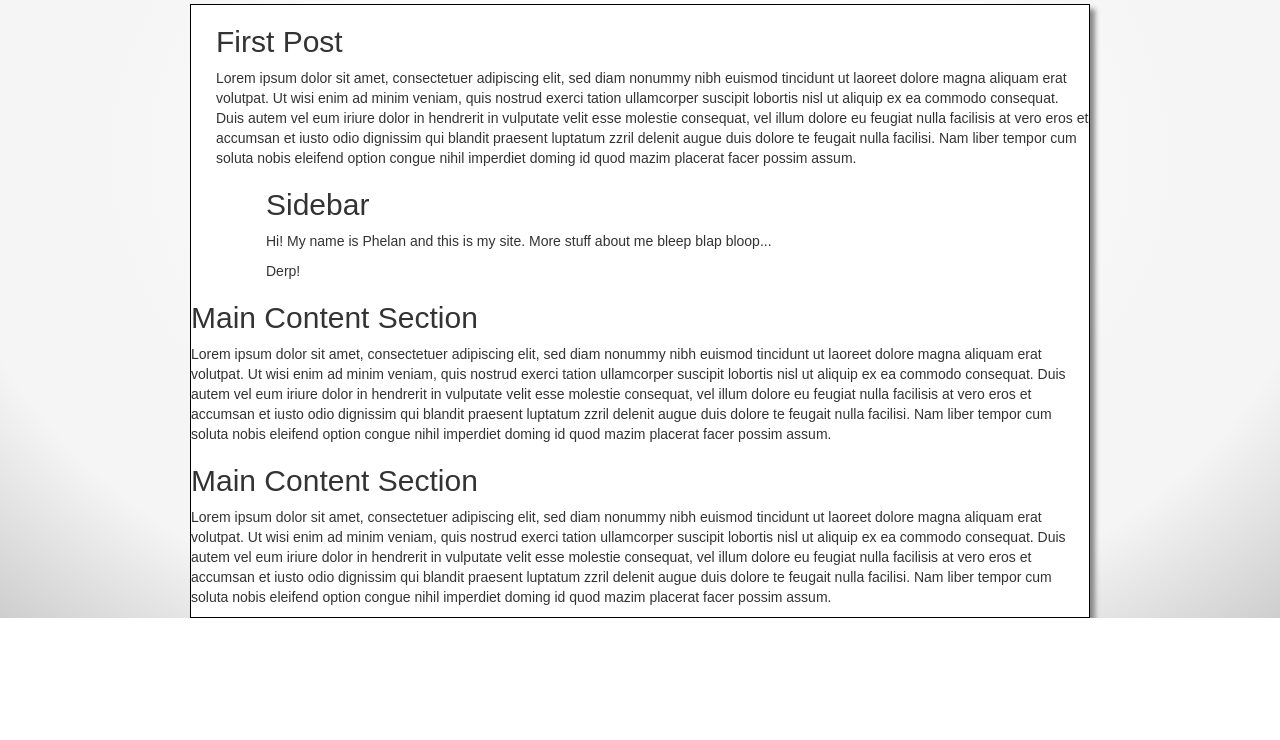
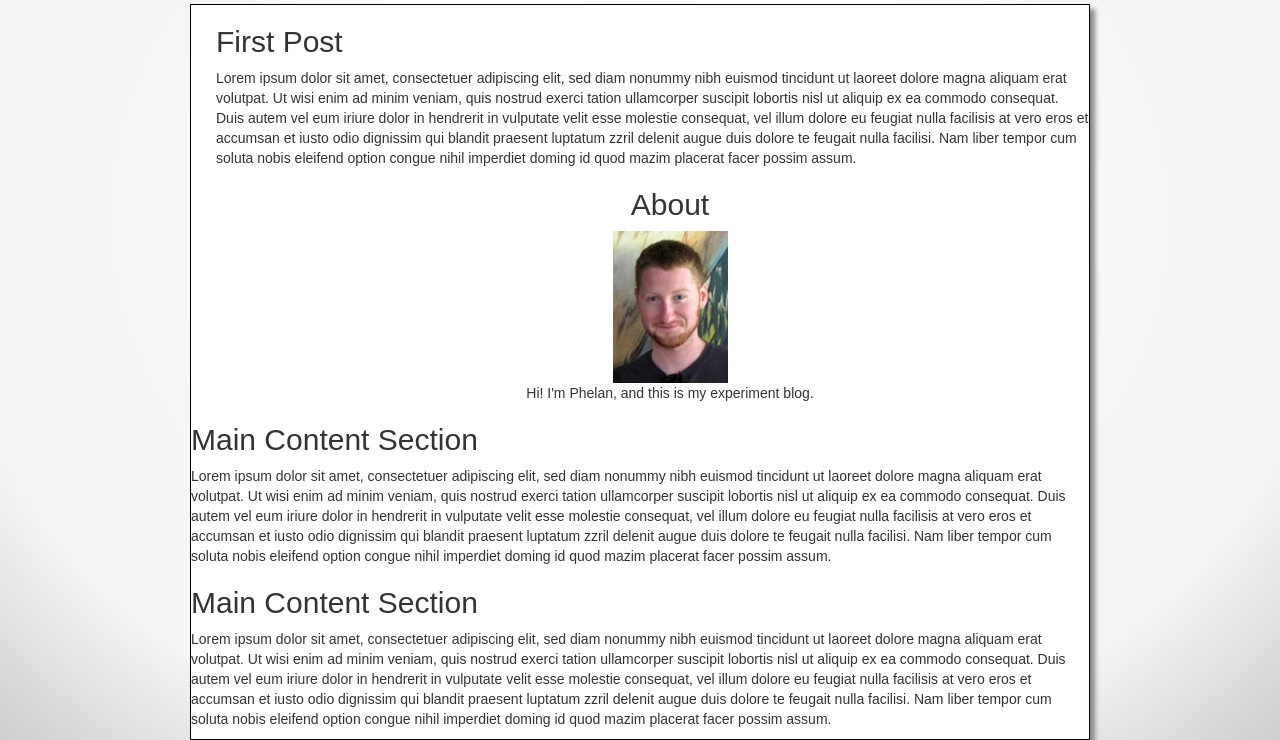
Before and after one commit to the-hobbes/phelan-blog, a Python web app: template templates/index.html in a window 1280 px wide. Shown: the part 306-1046 px from the top of the page. Before the commit the page ends 924 px from the top, so only its background shows below. Run offline with Jinja, Linux system fonts and the light colour scheme; the template is opened without the code that fills it, so the values that code supplies are empty; some libraries are stand-ins or nearby versions; some web fonts are replaced.

Commit message:
added photo to sidebar, now called 'about'

```diff
--- a/templates/index.html
+++ b/templates/index.html
@@ -42,14 +42,10 @@
 				      	</p>
 				      </div> <!-- end of a post -->
 
-				      <div  class='span3 sidebar'style="margin-left:75px;">
-				        <h2>Sidebar</h2>
-				        <p>
-				        	Hi! My name is Phelan and this is my site. More stuff about me bleep blap bloop...
-				        </p>
-				        <p>
-				        	Derp!
-				        </p>
+				      <div  class='span3 sidebar'style="margin-left:75px;padding-right:15px; text-align:center;">
+				        <h2>About</h2>
+						<img src="../img/faceShot.jpg" alt="">
+				        <p>Hi! I'm Phelan, and this is my experiment blog.</p>
 				      </div> <!-- end sidebar -->
 
 				      <div class='span9 main'>
```
Also changed, not shown: img/faceShot.jpg (added), 1 other file.
